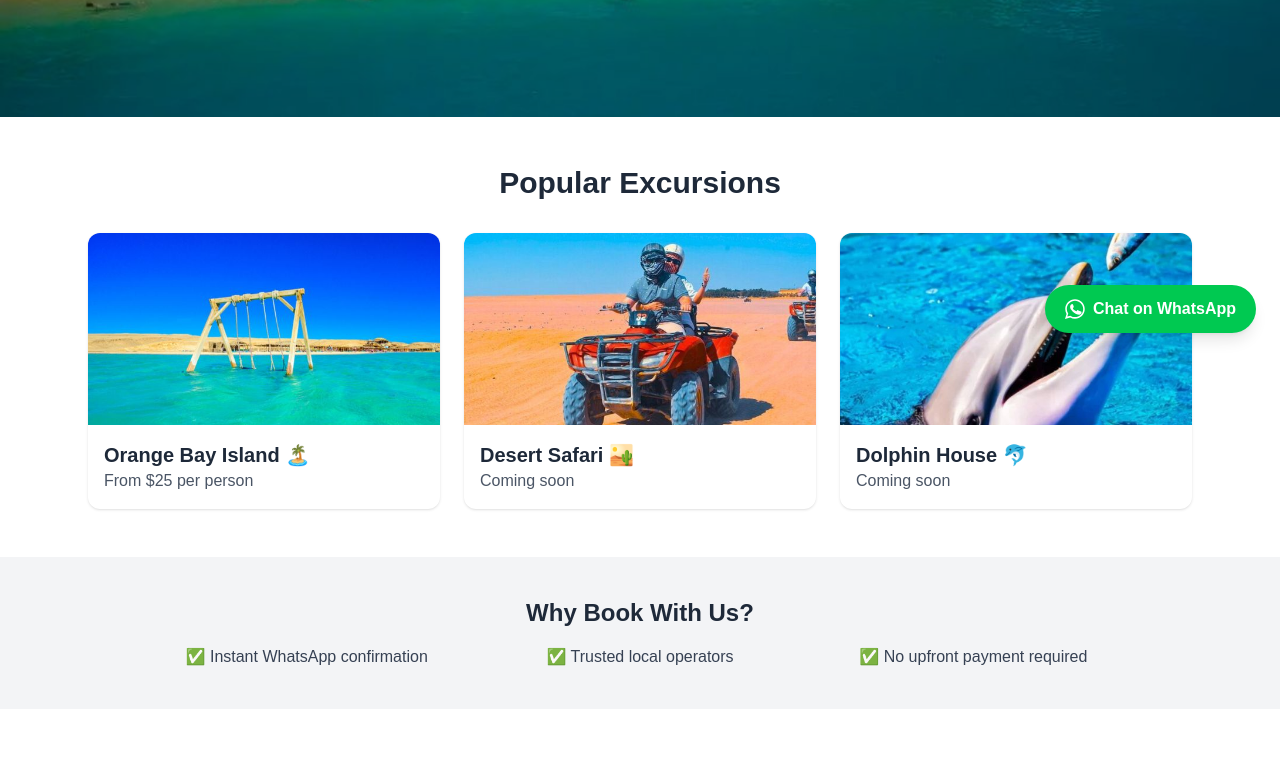
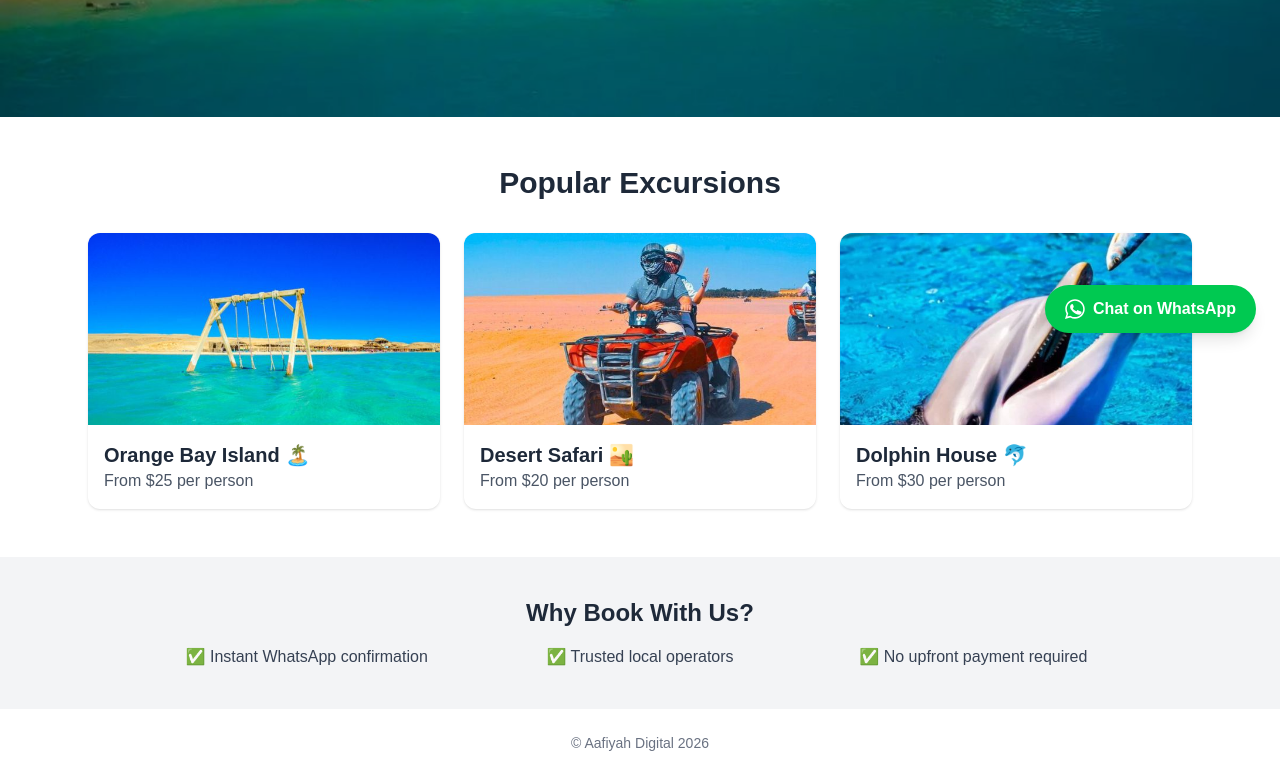
Before and after one commit to Aafiyah-Digital/hurghada-demo, a Next.js app: page / in a window 1280 px wide. Shown: the part 443-1220 px from the top of the page. Before the commit the page ends 1152 px from the top, so only its background shows below. Built offline with nearby package versions, Linux system fonts and the light colour scheme.

Commit message:
update homepage cards and footer

```diff
--- a/app/page.tsx
+++ b/app/page.tsx
@@ -53,7 +53,7 @@ export default function Home() {
           </a>
 
           {/* DESERT SAFARI */}
-          <div className="group">
+          <a href="/excursions/desert-safari" className="group">
             <div className="rounded-xl overflow-hidden shadow hover:shadow-lg transition">
               <img
                 src="/images/desert-safari/card.jpg"
@@ -61,13 +61,13 @@ export default function Home() {
               />
               <div className="p-4">
                 <h3 className="text-xl font-semibold">Desert Safari 🏜️</h3>
-                <p className="text-gray-600">Coming soon</p>
+                <p className="text-gray-600">From $20 per person</p>
               </div>
             </div>
-          </div>
+          </a>
 
           {/* DOLPHIN HOUSE */}
-          <div className="group">
+          <a href="/excursions/dolphin-house" className="group">
             <div className="rounded-xl overflow-hidden shadow hover:shadow-lg transition">
               <img
                 src="/images/dolphin-house/card.jpg"
@@ -75,10 +75,10 @@ export default function Home() {
               />
               <div className="p-4">
                 <h3 className="text-xl font-semibold">Dolphin House 🐬</h3>
-                <p className="text-gray-600">Coming soon</p>
+                <p className="text-gray-600">From $30 per person</p>
               </div>
             </div>
-          </div>
+          </a>
         </div>
       </section>
 
@@ -95,6 +95,11 @@ export default function Home() {
         </div>
       </section>
 
+      {/* FOOTER */}
+      <footer className="text-center py-6 text-gray-500 text-sm">
+        © Aafiyah Digital 2026
+      </footer>
+
       <WhatsAppButton />
     </main>
   );
```
